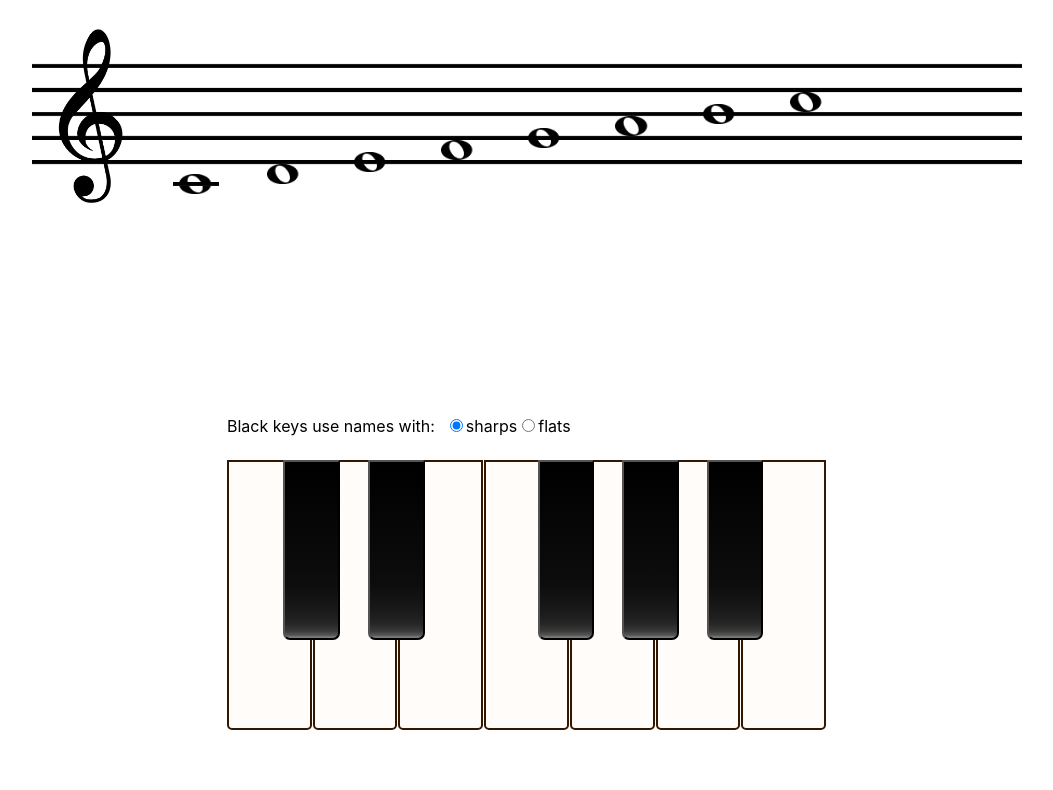
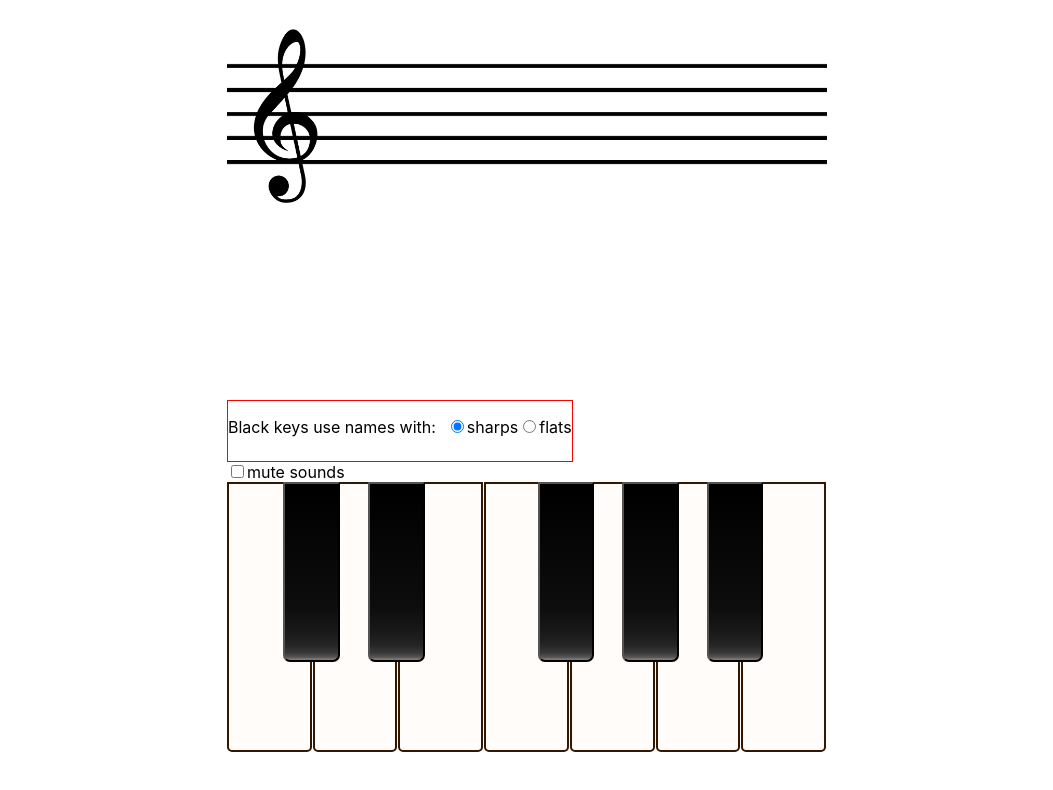
Before and after one commit to andrzejkukuryk/music-theory, a React (Create React App) app: page / in a window 1280 px wide. Shown: the top 790 px of the page, without its empty margins (113-1166 px from the left). Built offline with nearby package versions, Linux system fonts and the light colour scheme.

Commit message:
add Control

```diff
--- a/src/App.js
+++ b/src/App.js
@@ -1,25 +1,38 @@
 import { useState } from 'react';
 import './App.css';
+import { Controls } from "./component/controls";
 
-import { Keyboard } from './component/keyboard';
-import { Note } from './component/note';
-import { Scale } from './component/scale';
-
-
+import { Keyboard } from "./component/keyboard";
+import { Note } from "./component/note";
+import { Scale } from "./component/scale";
 
 function App() {
-  const [note, setNote] = useState('X');
+  const [note, setNote] = useState("X");
+  const [blackKeyMode, setBlackKeyMode] = useState("sharped");
+  const [keyboardMuted, setKeyboardMuted] = useState(false);
 
   const pressedKey = (newNote) => {
     setNote(newNote);
+  };
 
+  const sharpOrFlat = (sign) => {
+    setBlackKeyMode(sign);
+  };
+
+  const muteSounds = () => {
+    setKeyboardMuted(!keyboardMuted);
   };
 
   return (
     <div>
-      <Scale note={note} />
-      {/* <Note note={note} /> */}
-      <Keyboard pressedKey={pressedKey} />
+      {/* <Scale note={note} /> */}
+      <Note note={note} />
+      <Controls sharpOrFlat={sharpOrFlat} muteSounds={muteSounds} />
+      <Keyboard
+        pressedKey={pressedKey}
+        blackKeyMode={blackKeyMode}
+        keyboardMuted={keyboardMuted}
+      />
     </div>
   );
 }
--- /dev/null
+++ b/src/component/controls/index.js
@@ -0,0 +1,47 @@
+import React from "react";
+import styles from "./style.module.css";
+
+const TYPE_SHARPED = "sharped";
+const TYPE_FLATED = "flated";
+
+export function Controls(props) {
+  const handleClickChromatic = ({ target }) => {
+    target.value === TYPE_FLATED
+      ? props.sharpOrFlat(TYPE_FLATED)
+      : props.sharpOrFlat(TYPE_SHARPED);
+  };
+
+  const { muteSounds } = props;
+  const handleChangeMute = () => {
+    muteSounds();
+  };
+
+  return (
+    <div className={styles.container}>
+      <div className={styles.chromaticChooseDiv}>
+        <p className={styles.chromaticChooseP}>Black keys use names with:</p>
+        <input
+          type="radio"
+          id="sharps"
+          name="sharpOrFlat"
+          value={TYPE_SHARPED}
+          onClick={handleClickChromatic}
+          defaultChecked
+        />
+        <label htmlFor="sharps">sharps</label>
+        <input
+          type="radio"
+          id="flats"
+          name="sharpOrFlat"
+          value={TYPE_FLATED}
+          onClick={handleClickChromatic}
+        />
+        <label htmlFor="flats">flats</label>
+      </div>
+      <div className={styles.keyboardMutedDiv}>
+        <input type="checkbox" id="muted" onChange={handleChangeMute} />
+        <label htmlFor="muted">mute sounds</label>
+      </div>
+    </div>
+  );
+}
--- /dev/null
+++ b/src/component/controls/style.module.css
@@ -0,0 +1,19 @@
+:root {
+    --keyboardWidth: 600px;
+}
+
+.container {
+    width: var(--keyboardWidth);
+    margin: 0 auto;
+}
+
+.chromaticChooseDiv {
+    display: inline-block;
+    height: 60px;
+    border: 1px solid red;
+}
+.chromaticChooseP {
+    display: inline-block;
+    height: 40px;
+    margin-right: 10px;
+}
--- a/src/component/key/index.js
+++ b/src/component/key/index.js
@@ -1,17 +1,17 @@
 import React from "react";
-import styles from './style.module.css';
-import c from './sounds/c.mp3';
-import db from './sounds/db.mp3';
-import d from './sounds/d.mp3';
-import eb from './sounds/eb.mp3';
-import e from './sounds/e.mp3';
-import f from './sounds/f.mp3';
-import gb from './sounds/gb.mp3';
-import g from './sounds/g.mp3';
-import ab from './sounds/ab.mp3';
-import a from './sounds/a.mp3';
-import bb from './sounds/bb.mp3';
-import b from './sounds/b.mp3';
+import styles from "./style.module.css";
+import c from "./sounds/c.mp3";
+import db from "./sounds/db.mp3";
+import d from "./sounds/d.mp3";
+import eb from "./sounds/eb.mp3";
+import e from "./sounds/e.mp3";
+import f from "./sounds/f.mp3";
+import gb from "./sounds/gb.mp3";
+import g from "./sounds/g.mp3";
+import ab from "./sounds/ab.mp3";
+import a from "./sounds/a.mp3";
+import bb from "./sounds/bb.mp3";
+import b from "./sounds/b.mp3";
 
 const cSound = new Audio(c);
 const dbSound = new Audio(db);
@@ -30,13 +30,18 @@ import b from './sounds/b.mp3';
 const chromaticScale = [dbSound, ebSound, gbSound, abSound, bbSound];
 
 export function Key(props) {
+  const muted = props.keyboardMuted;
 
   const handleMouseDown = () => {
-        props.type === 'black' ? playSound(chromaticScale) : playSound(diatonicScale);
+    props.type === "black"
+      ? playSound(chromaticScale)
+      : playSound(diatonicScale);
   };
 
   const handleMouseUp = () => {
-        props.type === 'black' ? pauseSound(chromaticScale) : pauseSound(diatonicScale);
+    props.type === "black"
+      ? pauseSound(chromaticScale)
+      : pauseSound(diatonicScale);
   };
 
   const handleClickButton = () => {
@@ -44,7 +49,9 @@ export function Key(props) {
   };
 
   const playSound = (scale) => {
+    if (!muted) {
       scale[props.index].play();
+    }
   };
 
   const pauseSound = (scale) => {
@@ -55,11 +62,25 @@ export function Key(props) {
     setTimeout(delay, 80);
   };
 
-    if (props.type === 'black') {
-        return <button className={styles.blackKey} onMouseDown={handleMouseDown} onMouseUp={handleMouseUp} onMouseOut={handleMouseUp} onClick={handleClickButton} ></button >
-    };
+  if (props.type === "black") {
+    return (
+      <button
+        className={styles.blackKey}
+        onMouseDown={handleMouseDown}
+        onMouseUp={handleMouseUp}
+        onMouseOut={handleMouseUp}
+        onClick={handleClickButton}
+      ></button>
+    );
+  }
 
   return (
-        <button className={styles.whiteKey} onMouseDown={handleMouseDown} onMouseUp={handleMouseUp} onMouseOut={handleMouseUp} onClick={handleClickButton} ></button>
-    )
+    <button
+      className={styles.whiteKey}
+      onMouseDown={handleMouseDown}
+      onMouseUp={handleMouseUp}
+      onMouseOut={handleMouseUp}
+      onClick={handleClickButton}
+    ></button>
+  );
 }
--- a/src/component/keyboard/index.js
+++ b/src/component/keyboard/index.js
@@ -1,38 +1,51 @@
-import React, { useState } from "react";
-import { Key } from '../key';
+import React, { useEffect, useState } from "react";
+import { Key } from "../key";
 import styles from "./style.module.css";
-import { diatonic, flated, sharped } from '../../theory.js';
+import { diatonic, flated, sharped } from "../../theory.js";
 
-const TYPE_SHARPED = 'sharped';
-const TYPE_FLATED = 'flated';
+const TYPE_SHARPED = "sharped";
+const TYPE_FLATED = "flated";
 
 export function Keyboard(props) {
-    const [chromatic, setChromatic] = useState(sharped);
+  const [chromatic, setChromatic] = useState(sharped);
 
-    const handleClickChromatic = ({ target }) => {
-        target.value === TYPE_FLATED ? setChromatic(flated) : setChromatic(sharped);
-    }
+  const chromaticMode = () => {
+    props.blackKeyMode === TYPE_FLATED
+      ? setChromatic(flated)
+      : setChromatic(sharped);
+  };
+  useEffect(() => {
+    chromaticMode();
+  }, [props.blackKeyMode]);
 
-
-    return (
+  return (
     <div className={styles.container}>
-        <div className={styles.chromaticChoose}>
-            <p className={styles.chromaticChooseP}>
-                Black keys use names with:
-            </p>
-                <input type='radio' id="sharps" name="sharpOrFlat" value={TYPE_SHARPED} onClick={handleClickChromatic} defaultChecked />
-                <label htmlFor="sharps">sharps</label>
-                <input type='radio' id="flats" name="sharpOrFlat" value={TYPE_FLATED} onClick={handleClickChromatic} />
-                <label htmlFor="flats">flats</label>
+      <div style={{ position: "relative" }}>
+        <div className={styles.diatonicKeys}>
+          {diatonic.map((note, index) => (
+            <Key
+              key={index}
+              tone={note}
+              index={index}
+              type="white"
+              pressedKey={props.pressedKey}
+              keyboardMuted={props.keyboardMuted}
+            />
+          ))}
         </div>
-            <div style={{ position: 'relative' }}>
-            <div className={styles.diatonicKeys}>
-                    {diatonic.map((note, index) => <Key key={index} tone={note} index={index} type='white' pressedKey={props.pressedKey} />)}
-            </div>
-            <div className={styles.chromaticKeys}>
-                    {chromatic.map((note, index) => <Key key={index} tone={note} index={index} type='black' pressedKey={props.pressedKey} />)}
-            </div>
+        <div className={styles.chromaticKeys}>
+          {chromatic.map((note, index) => (
+            <Key
+              key={index}
+              tone={note}
+              index={index}
+              type="black"
+              pressedKey={props.pressedKey}
+              keyboardMuted={props.keyboardMuted}
+            />
+          ))}
         </div>
+      </div>
     </div>
-    )
+  );
 }
--- a/src/component/note/index.js
+++ b/src/component/note/index.js
@@ -47,7 +47,6 @@ export function Note(props) {
     [styles.aFlat]: pitch === "A",
     [styles.bFlat]: pitch === "B",
   });
-  console.log(styles);
   const addedLine = classNames({
     [styles.lowerLine]: true,
     [styles.upperLine]: false,
--- a/src/component/scale/index.js
+++ b/src/component/scale/index.js
@@ -1,6 +1,5 @@
 import React from "react";
 import { circleOfFifths, flats, range, sharps } from "../../theory";
-// import "./styles.css";
 import styles from "./styles.module.css";
 import clef from "./graph/clef.png";
 import note from "./graph/wholeNote.png";
--- a/src/component/scale/styles.css
+++ /dev/null
@@ -1,196 +0,0 @@
-:root {
-    --c1: -6px;
-    --d1: -16px;
-    --e1: -28px;
-    --f1: -40px;
-    --g1: -52px;
-    --a1: -64px;
-    --b1: -76px;
-    --c2: -88px;
-    --d2: -100px;
-    --e2: -112px;
-    --f2: -124px;
-    --g2: -136px;
-    --a2: -148px;
-    --b2: -160px;
-}
-
-.container {
-    background-image: url('./graph/staff.png');
-    background-size: 100px;
-    background-repeat: repeat-x;
-    width: 990px;
-    height: 400px;
-    margin: 0 auto;
-}
-
-.clef {
-    height: 200px;
-    position: relative;
-    top: 16px;
-    z-index: 1;
-}
-
-.sharpOnStaff {
-    display: inline-block;
-    height: 65px;
-    position: relative;
-    margin-right: 3px;
-}
-
-.sharpDisabled {
-    display: none;
-}
-
-.fSharp {
-    top: calc(var(--f2) + 22px);
-}
-
-.cSharp {
-    top: calc(var(--c2) + 22px);
-}
-
-.gSharp {
-    top: calc(var(--g2) + 22px);
-}
-
-.dSharp {
-    top: calc(var(--d2) + 22px);
-}
-
-.aSharp {
-    top: calc(var(--a1) + 22px);
-}
-
-.eSharp {
-    top: calc(var(--e2) + 22px);
-}
-
-.bSharp {
-    top: calc(var(--b1) + 22px);
-}
-
-.flatOnStaff {
-    display: inline-block;
-    height: 60px;
-    position: relative;
-}
-
-.flatDisabled {
-    display: none;
-}
-
-.bFlat {
-    top: calc(var(--b1) + 5px);
-}
-
-.eFlat {
-    top: calc(var(--e2) + 5px);
-}
-
-.aFlat {
-    top: calc(var(--a1) + 5px);
-}
-
-.dFlat {
-    top: calc(var(--d2) + 5px);
-}
-
-.gFlat {
-    top: calc(var(--g1) + 5px);
-}
-
-.cFlat {
-    top: calc(var(--c2) + 5px);
-}
-.note {
-    display: inline-block;
-    height: 20px;
-    position: relative;
-    left: 30px;
-    margin-right: 25px;
-}
-
-.noteDisabled {
-    display: none;
-}
-
-.lowerLine {
-    display: inline-block;
-    height: 4px;
-    width: 46px;
-    position: relative;
-    top: -14px;
-    left: -36px;
-        margin-right: -18px;
-    }
-
-    .upperLine {
-        display: inline-block;
-        height: 4px;
-        width: 46px;
-        position: relative;
-        top: -156px;
-        left: -36px;
-        margin-right: -18px;
-}
-
-.lineDisabled {
-    opacity: 0;
-}
-
-.c1 {
-    top: var(--c1);
-}
-
-.d1 {
-    top: var(--d1);
-}
-
-.e1 {
-    top: var(--e1);
-}
-
-.f1 {
-    top: var(--f1);
-}
-
-.g1 {
-    top: var(--g1);
-}
-
-.a1 {
-    top: var(--a1);
-}
-
-.b1 {
-    top: var(--b1);
-}
-
-.c2 {
-    top: var(--c2);
-}
-
-.d2 {
-    top: var(--d2);
-}
-
-.e2 {
-    top: var(--e2);
-}
-
-.f2 {
-    top: var(--f2);
-}
-
-.g2 {
-    top: var(--g2);
-}
-
-.a2 {
-    top: var(--a2);
-}
-
-.b2 {
-    top: var(--b2);
-}
```
Lines whose indentation alone changed are shown as unchanged.
